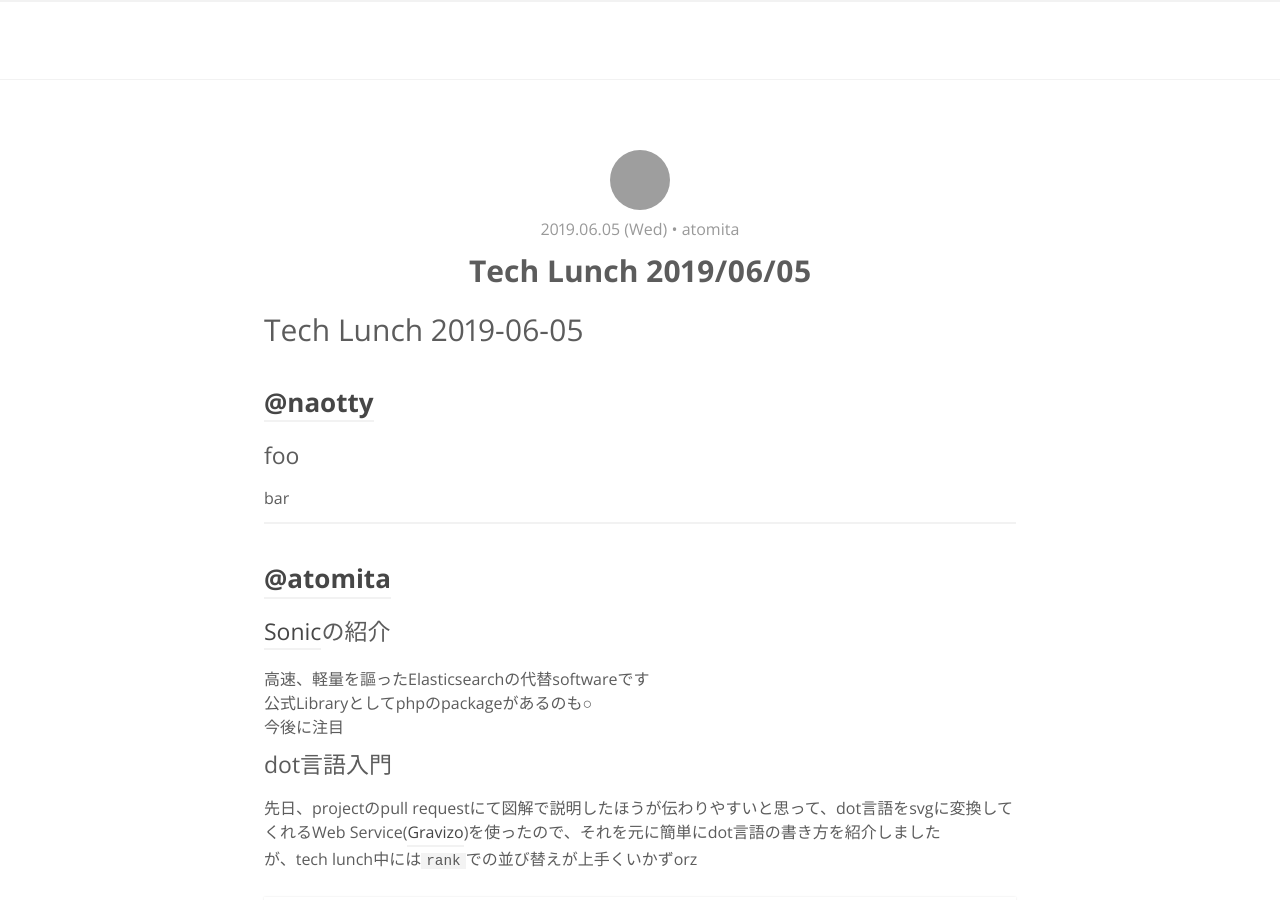
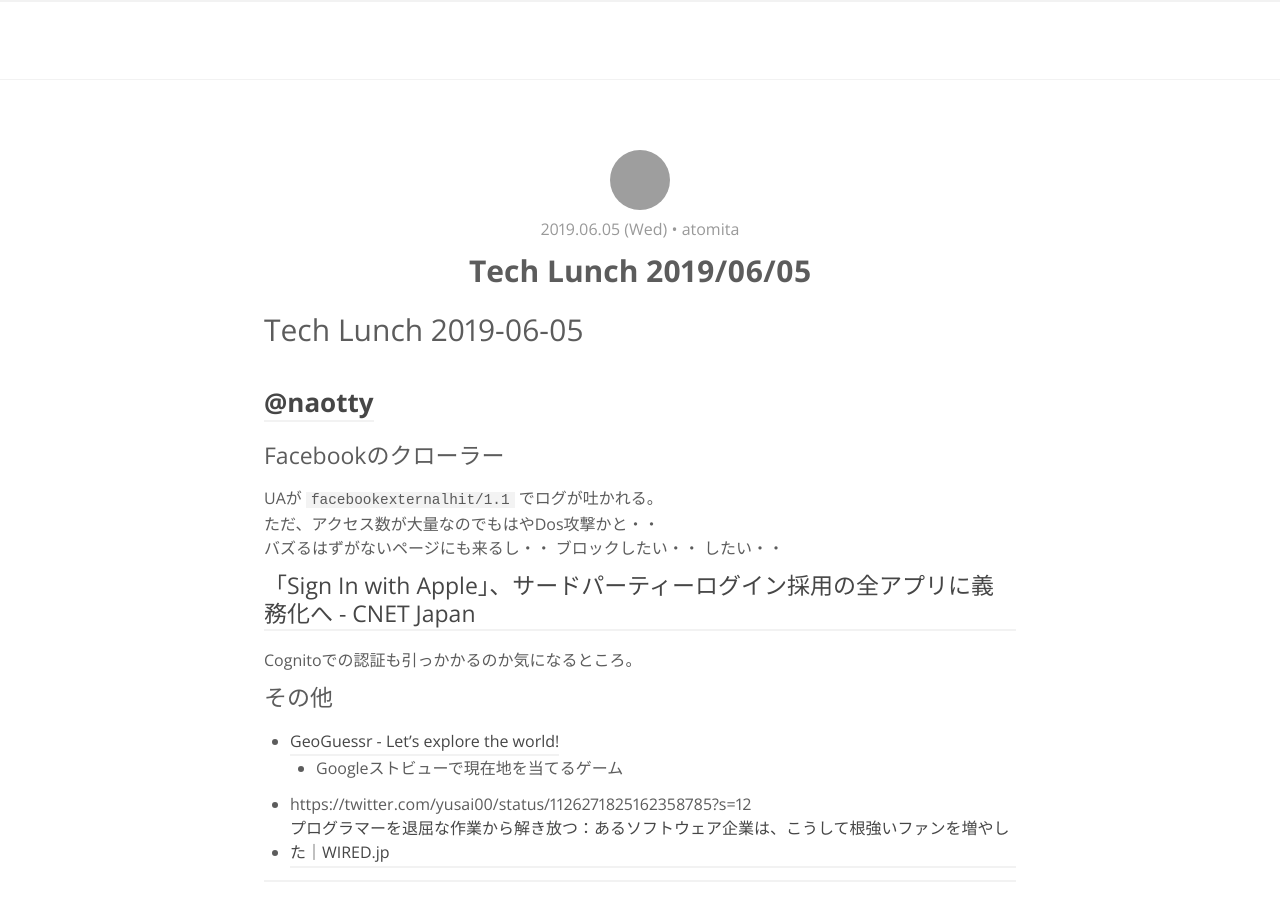
Before and after one commit to RyukyuInteractive/tech.ryukyu-i.co.jp, a Jekyll site: the page built from _posts/2019-06-05-tech-lunch-20190605.md, in a window 1280 px wide and 900 px high. Built offline with Jekyll 4.4.1, drawn with Linux system fonts in a browser that asks for light colours; a script that is not in the unit is left out; comment, search, counter and statistics services are not loaded; grey boxes are pictures that could not be loaded.

Commit message:
add article.

```diff
--- a/_posts/2019-06-05-tech-lunch-20190605.md
+++ b/_posts/2019-06-05-tech-lunch-20190605.md
@@ -11,9 +11,21 @@
 
 ## [@naotty](https://github.com/naotty)
 
-### foo
+### Facebookのクローラー
+UAが `facebookexternalhit/1.1` でログが吐かれる。
+ただ、アクセス数が大量なのでもはやDos攻撃かと・・
+バズるはずがないページにも来るし・・
+ブロックしたい・・ したい・・
 
-bar
+### [「Sign In with Apple」、サードパーティーログイン採用の全アプリに義務化へ \- CNET Japan](https://japan.cnet.com/article/35138002/)
+Cognitoでの認証も引っかかるのか気になるところ。
+
+### その他
+- [GeoGuessr \- Let's explore the world\!](https://geoguessr.com/)
+    - Googleストビューで現在地を当てるゲーム
+- https://twitter.com/yusai00/status/1126271825162358785?s=12
+- [プログラマーを退屈な作業から解き放つ：あるソフトウェア企業は、こうして根強いファンを増やした｜WIRED\.jp](https://wired.jp/2019/06/05/this-company-takes-grunt-work-using-the-cloud/)
+
 
 ----
 
```
